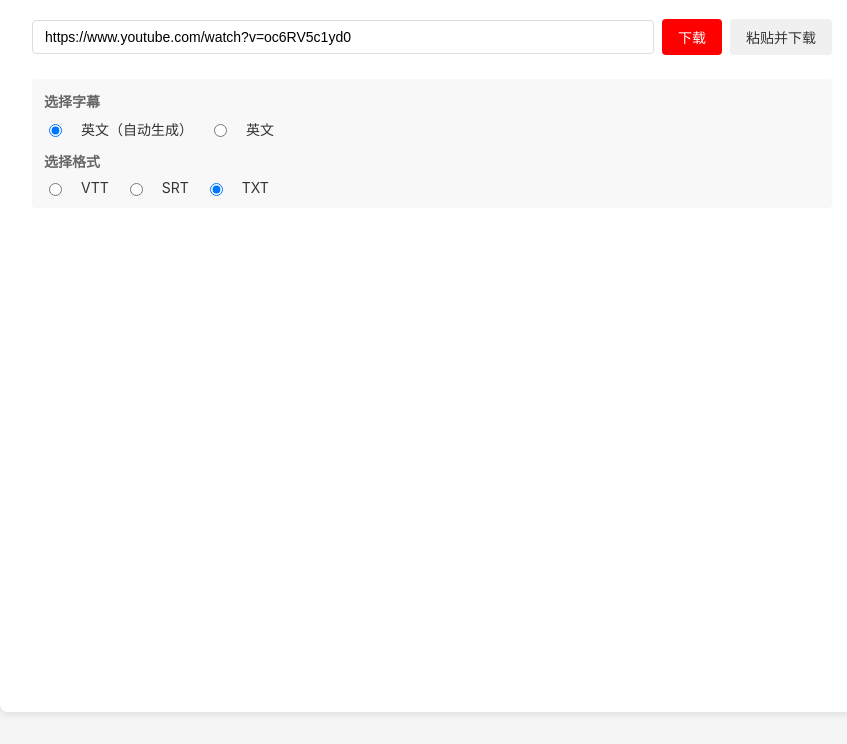
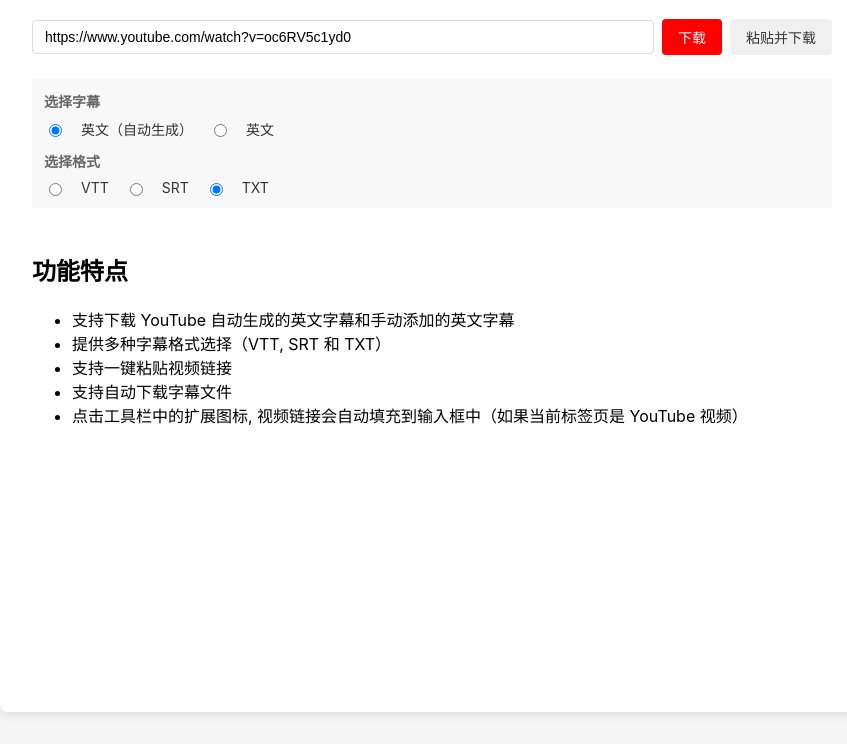
Before and after one commit to baoblackcoal/youtube_subtitle_downloader, a browser extension: page options.html in a window 1280 px wide. Shown: the part 120-864 px from the top of the page, without its empty margins (208-1055 px from the left). Drawn offline with Linux system fonts and the light colour scheme.

Commit message:
Add automatic options page opening on installation; update features section in options and README

```diff
--- a/options.html
+++ b/options.html
@@ -44,6 +44,17 @@
         </div>
 
         <div id="status" class="status"></div>
+
+        <div class="features">
+            <h2>功能特点</h2>
+            <ul>
+                <li>支持下载 YouTube 自动生成的英文字幕和手动添加的英文字幕</li>
+                <li>提供多种字幕格式选择（VTT, SRT 和 TXT）</li>
+                <li>支持一键粘贴视频链接</li>
+                <li>支持自动下载字幕文件</li>
+                <li>点击工具栏中的扩展图标, 视频链接会自动填充到输入框中（如果当前标签页是 YouTube 视频）</li>
+            </ul>
+        </div>
     </div>
     <script src="options.js"></script>
 </body>
```
Also changed, not shown: background.js (+7 -0 lines), README.md.
